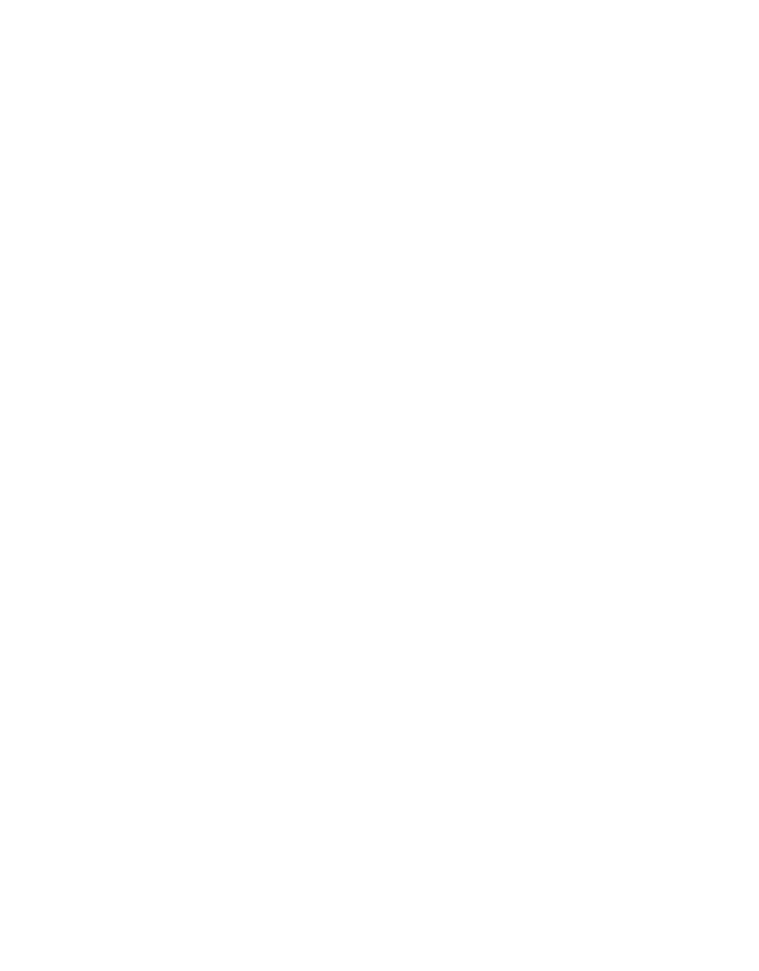
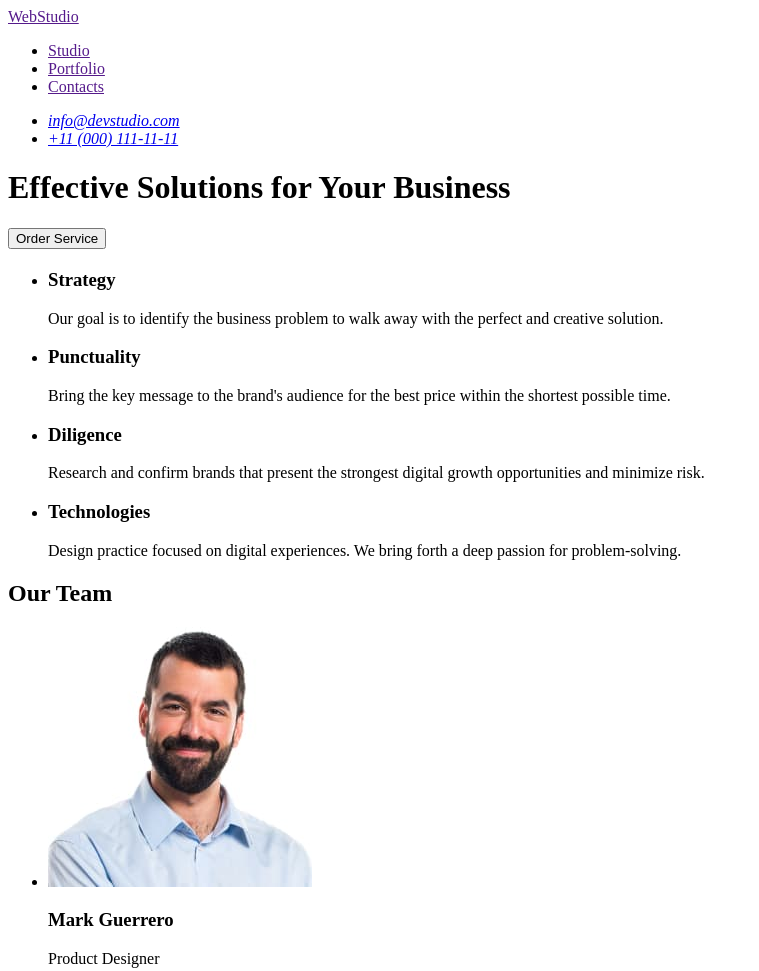
Before and after one commit to hkapets/goit-markup-hw-01, a plain HTML site: page index.html in a window 1280 px wide. Shown: the top 971 px of the page, without its empty margins (0-759 px from the left). Before the commit the page ends 800 px from the top, so only its background shows below. Drawn offline with Linux system fonts and the light colour scheme.

Commit message:
add header,main,footer

```diff
--- a/index.html
+++ b/index.html
@@ -5,5 +5,114 @@
     <meta name="viewport" content="width=device-width, initial-scale=1.0" />
     <title>Document</title>
   </head>
-  <body></body>
+  <body>
+    <header>
+      <nav>
+        <a href="">WebStudio</a>
+        <ul>
+          <li>
+            <a href="">Studio</a>
+          </li>
+          <li>
+            <a href="">Portfolio</a>
+          </li>
+          <li>
+            <a href="">Contacts</a>
+          </li>
+        </ul>
+      </nav>
+      <address>
+        <ul>
+          <li><a href="mailto:info@devstudio.com">info@devstudio.com</a></li>
+          <li>
+            <a href="tel:+11 (000) 111-11-11">+11 (000) 111-11-11</a>
+          </li>
+        </ul>
+      </address>
+    </header>
+    <main>
+      <h1>Effective Solutions for Your Business</h1>
+      <button type="button">Order Service</button>
+      <section>
+        <h2></h2>
+        <ul>
+          <li>
+            <h3>Strategy</h3>
+            <p>
+              Our goal is to identify the business problem to walk away with the
+              perfect and creative solution.
+            </p>
+          </li>
+          <li>
+            <h3>Punctuality</h3>
+            <p>
+              Bring the key message to the brand's audience for the best price
+              within the shortest possible time.
+            </p>
+          </li>
+          <li>
+            <h3>Diligence</h3>
+            <p>
+              Research and confirm brands that present the strongest digital
+              growth opportunities and minimize risk.
+            </p>
+          </li>
+          <li>
+            <h3>Technologies</h3>
+            <p>
+              Design practice focused on digital experiences. We bring forth a
+              deep passion for problem-solving.
+            </p>
+          </li>
+        </ul>
+      </section>
+      <section>
+        <h2>Our Team</h2>
+        <ul>
+          <li>
+            <img
+              src="images/mark.jpg"
+              alt="Mark Guerrero"
+              width="264"
+              height="260"
+            />
+            <h3>Mark Guerrero</h3>
+            <p>Product Designer</p>
+          </li>
+          <li>
+            <img src="images/tom.jpg" alt="Tom Ford" width="264" height="260" />
+            <h3>Tom Ford</h3>
+            <p>Frontend Developer</p>
+          </li>
+          <li>
+            <img
+              src="images/camila.jpg"
+              alt="Camila Garcia"
+              width="264"
+              height="260"
+            />
+            <h3>Camila Garcia</h3>
+            <p>Marketing</p>
+          </li>
+          <li>
+            <img
+              src="images/daniel.jpg"
+              alt="Daniel Wilson"
+              width="264"
+              height="260"
+            />
+            <h3>Daniel Wilson</h3>
+            <p>UI Designer</p>
+          </li>
+        </ul>
+      </section>
+    </main>
+    <footer>
+      <a href="">WebStudio</a>
+      <p>
+        Increase the flow of customers and sales for your business with digital
+        marketing & growth solutions.
+      </p>
+    </footer>
+  </body>
 </html>
```
